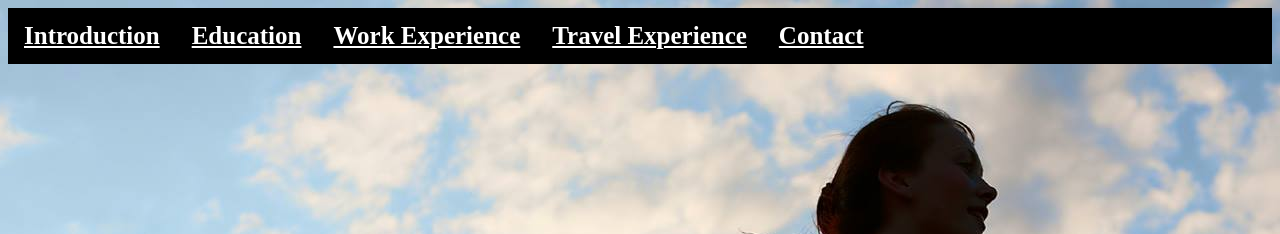
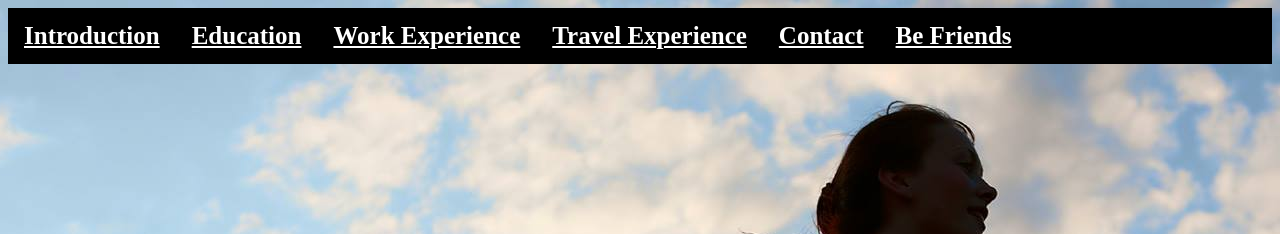
Before and after one commit to joychen1021/joychen1021.github.io, a plain HTML site: page index.html in a window 1280 px wide. Shown: the top 234 px of the page. Drawn offline with Linux system fonts and the light colour scheme.

Commit message:
Update index.html

```diff
--- a/index.html
+++ b/index.html
@@ -113,6 +113,7 @@
         </div>
       </li>
        <li><a href="#">Contact</a></li>
+        <li><a href="befriends.html">Be Friends</a></li>
         </ul>
 
 
```
